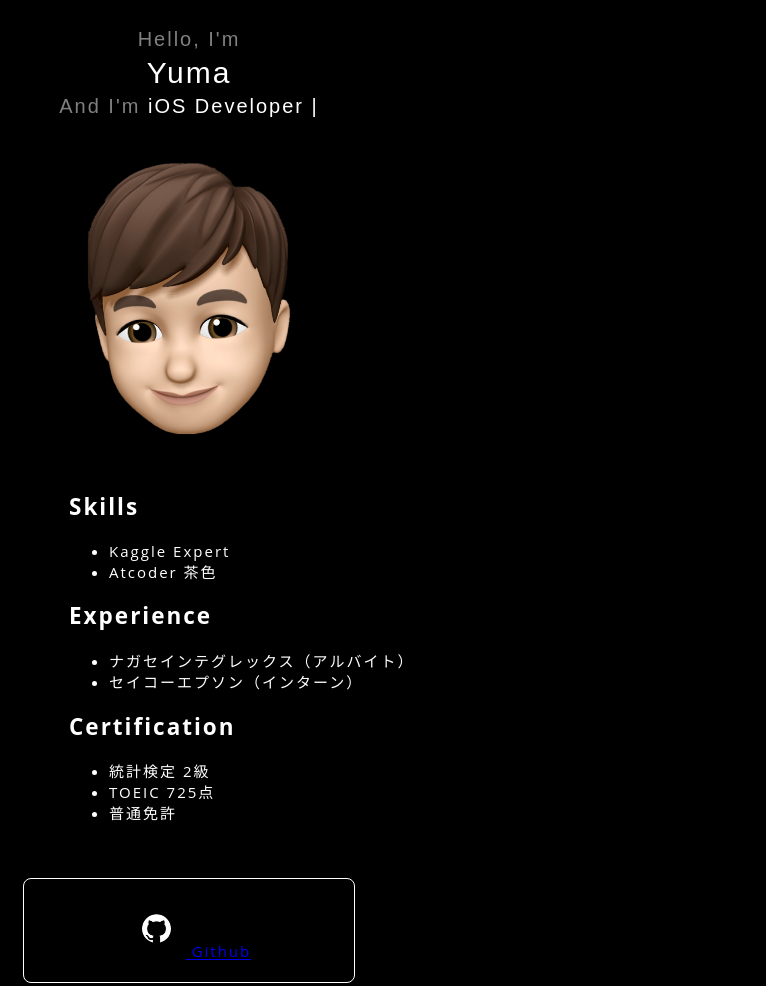
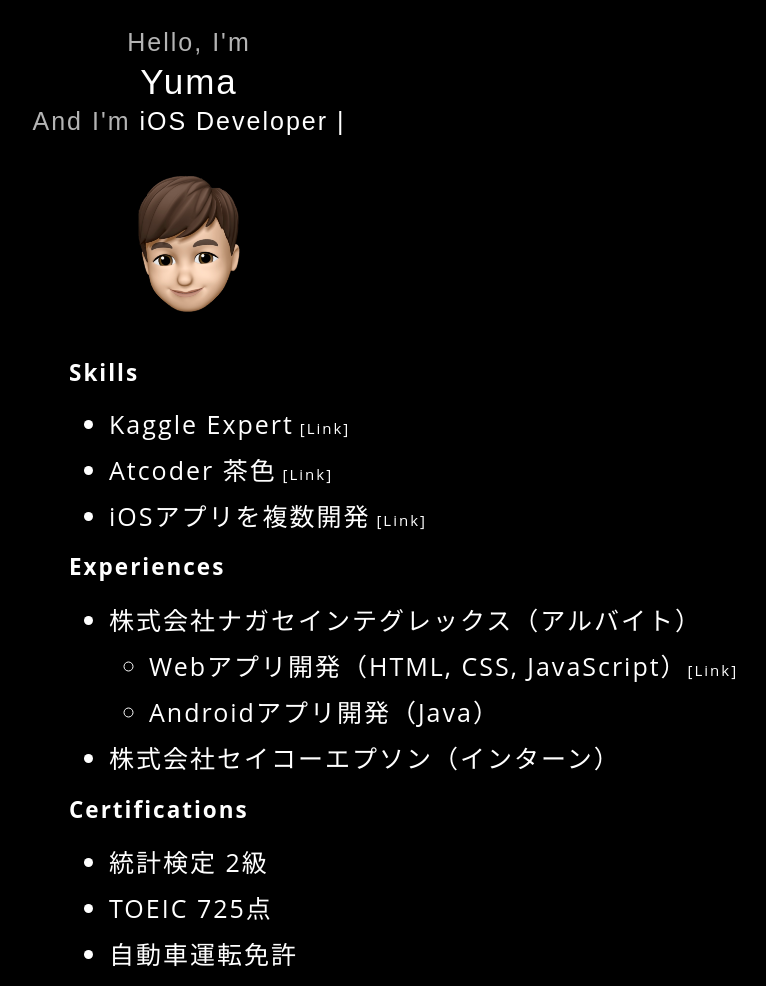
Before and after one commit to U-ma-s/U-ma-s.github.io, a plain HTML site: page index.html in a window 1280 px wide. Shown: the top 986 px of the page, without its empty margins (451-1217 px from the left). Drawn offline with nearby package versions, Linux system fonts and the light colour scheme.

Commit message:
add links

```diff
--- a/css/styles.css
+++ b/css/styles.css
@@ -16,23 +16,23 @@ body {
   padding: 20px;
 }
 .profile-name{
-    color: gray;
+  color: rgb(180, 180, 180);
   font-family: sans-serif;
   text-align: center;
-      font-size: 20px;
+  font-size: 25px;
 
 }
 .profile-name2 {
   font-family: sans-serif;
   text-align: center;
-    font-size: 30px;
+  font-size: 35px;
   padding: 5px;
 }
 .profile-name3 {
-    color: gray;
+  color: rgb(180, 180, 180);
   font-family: sans-serif;
   text-align: center;
-    font-size: 20px;
+  font-size: 25px;
 }
 
 
@@ -45,7 +45,7 @@ body {
 display: block;
 margin-left: auto;
 margin-right: auto;
-  width: 20%;
+width: 10%;
 }
 .links-github{
 text-align: center;
@@ -100,9 +100,16 @@ body {
 color: #fff;
 }
 .section {
-  /* width: fit-content;
-  margin: auto; */
 margin-left: 40vw;
+}
+.section li {
+font-size: 25px;
+margin: 10px 0;
+}
+.section a {
+color: #fff;
+text-decoration: none;
+font-size: 15px;
 }
 .spacer {
 display: inline-block;
--- a/index.html
+++ b/index.html
@@ -17,29 +17,38 @@
         <section class="section">
             <h2>Skills</h2>
             <ul>
-				<li>Kaggle Expert</li>
-				<li>Atcoder 茶色</li>
+                <li>Kaggle Expert<a href="https://www.kaggle.com/umasss"> [Link]</a></li>
+                <li>Atcoder 茶色<a href="https://atcoder.jp/users/astron"> [Link]</a></li>
+                <li>iOSアプリを複数開発<a href="https://github.com/U-ma-s"> [Link]</a></li>
             </ul>
         </section>
 
         <section class="section">
-			<h2>Experience</h2>
+            <h2>Experiences</h2>
             <ul>
-				<li>ナガセインテグレックス（アルバイト）</li>
-				<li>セイコーエプソン（インターン）</li>
+                <li>株式会社ナガセインテグレックス（アルバイト）</li>
+                <ul>
+                    <li>
+                        Webアプリ開発（HTML, CSS, JavaScript）<a href="https://player.vimeo.com/video/718200053">[Link]</a>
+                    </li>
+                    <li>
+                        Androidアプリ開発（Java）
+                    </li>
+                </ul>
+                <li>株式会社セイコーエプソン（インターン）</li>
             </ul>
         </section>
 
         <section class="section">
-			<h2>Certification</h2>
+            <h2>Certifications</h2>
             <ul>
                 <li>統計検定 2級</li>
                 <li>TOEIC 725点</li>
-				<li>普通免許</li>
+                <li>自動車運転免許</li>
             </ul>
         </section>
         <span class="spacer"></span>
-		<a href="https://github.com//theappwizard" class="links-github">
+        <a href="https://github.com/U-ma-s" class="links-github">
             <img src="images/github-mark-white.png" alt=""GitHub>
             <i class="fab fa-github" aria-hidden="true"></i>
             Github
```
Lines whose indentation alone changed are shown as unchanged.
